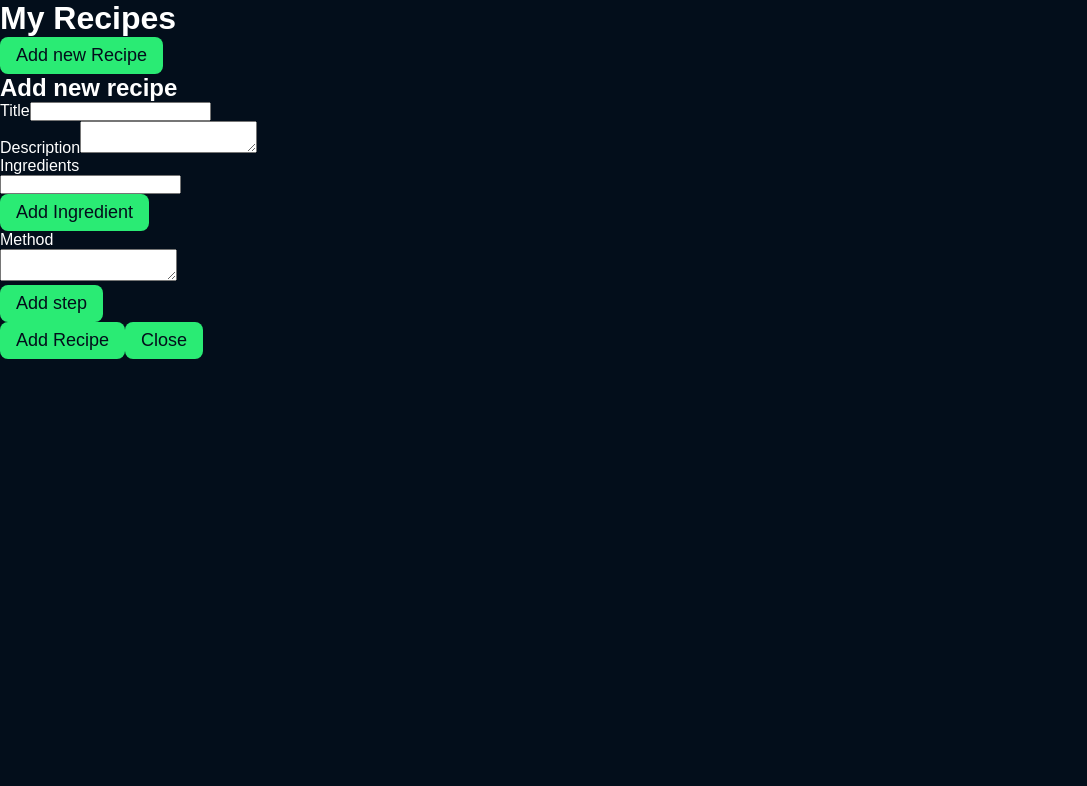
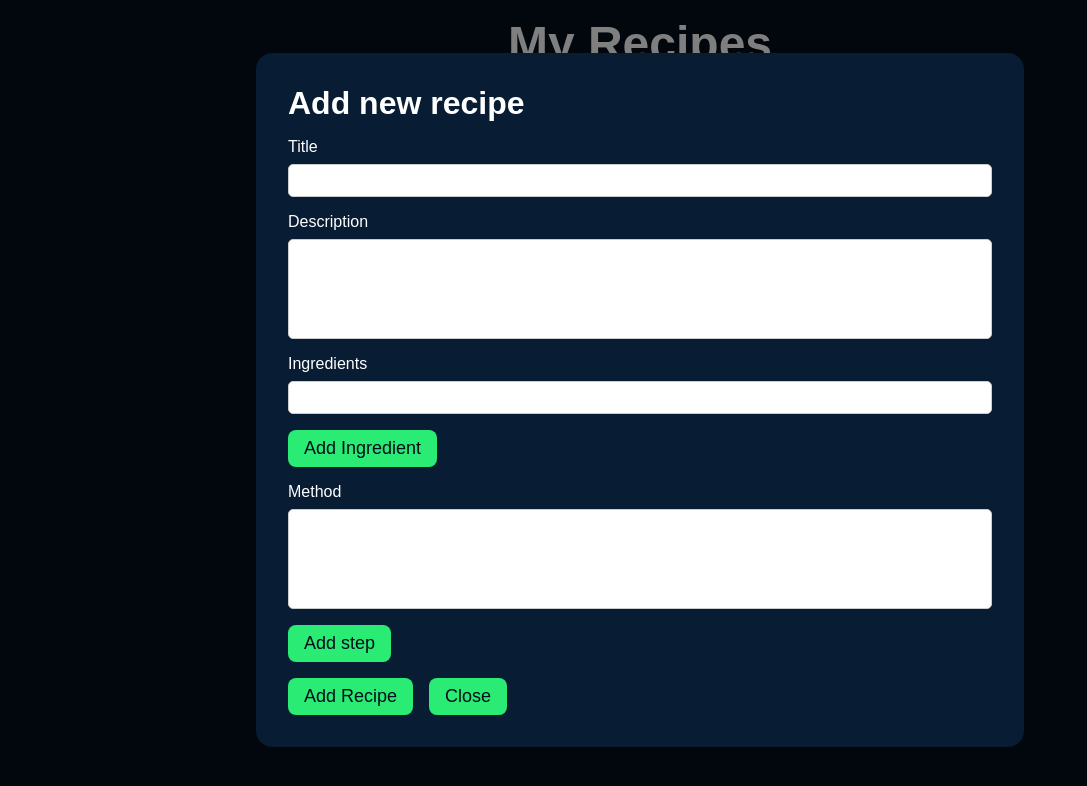
Before and after one commit to yumeyuniko/vue-recipe-app, a Vue app: page / in a window 1280 px wide. Shown: the top 786 px of the page, without its empty margins (0-1087 px from the left). Built offline with nearby package versions, Linux system fonts and the light colour scheme.

Commit message:
フォームのCSS追加

```diff
--- a/src/views/Home.vue
+++ b/src/views/Home.vue
@@ -49,3 +49,93 @@
   name: "Home",
 };
 </script>
+
+<style>
+.home {
+  padding: 1rem;
+  display: flex;
+  flex-direction: column;
+  align-items: center;
+}
+
+h1 {
+  font-size: 3rem;
+  margin-bottom: 32px;
+}
+
+.recipes {
+  display: grid;
+  grid-template-columns: repeat(auto-fit, minmax(300px, 1fr));
+}
+
+.recipes .card {
+  padding: 1rem;
+  border-radius: 5px;
+  margin: 1rem;
+  background-color: #081c33;
+}
+
+.recipes .card h2 {
+  font-size: 2rem;
+  margin-bottom: 1rem;
+}
+
+.recipes .card p {
+  font-size: 1.125rem;
+  line-height: 1.4;
+  margin-bottom: 1rem;
+}
+
+.add-recipe-popup {
+  position: fixed;
+  top: 0;
+  left: 0;
+  width: 100%;
+  height: 100%;
+  background-color: rgba(0, 0, 0, 0.5);
+  display: flex;
+  justify-content: center;
+  align-items: center;
+}
+
+.add-recipe-popup .popup-content {
+  background-color: #081c33;
+  padding: 2rem;
+  border-radius: 1rem;
+  width: 100%;
+  max-width: 768px;
+}
+
+.popup-content h2 {
+  font-size: 2rem;
+  margin-bottom: 1rem;
+}
+
+.popup-content .group {
+  margin-bottom: 1rem;
+}
+
+.popup-content .group label {
+  display: block;
+  margin-bottom: 0.5rem;
+}
+
+.popup-content .group input,
+.popup-content .group textarea {
+  display: block;
+  width: 100%;
+  padding: 0.5rem;
+  border: 1px solid #ccc;
+  border-radius: 5px;
+  margin-bottom: 1rem;
+}
+
+.popup-content .group textarea {
+  height: 100px;
+  resize: none;
+}
+
+.popup-content button[type="submit"] {
+  margin-right: 1rem;
+}
+</style>
```
